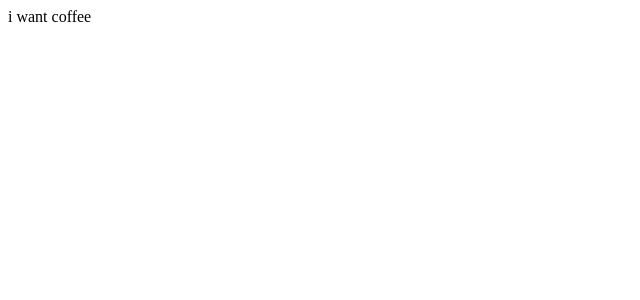
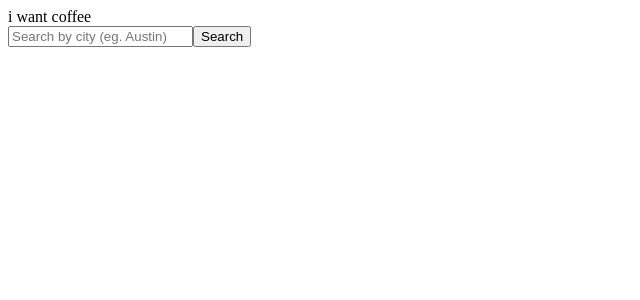
Before and after one commit to frillizard/i-want-boba, a React app: page / in a window 1280 px wide. Shown: the top 300 px of the page, without its empty margins (0-640 px from the left). Built offline with nearby package versions, Linux system fonts and the light colour scheme; the HTML template or start-up script is replaced by a standard one.

Commit message:
Added basic search bar

```diff
--- a/client/src/App.jsx
+++ b/client/src/App.jsx
@@ -1,6 +1,7 @@
 import React from 'react';
 import ReactDOM from 'react-dom';
 import Coffee from './components/Coffee.jsx';
+import Search from './components/Search.jsx';
 
 class App extends React.Component {
   constructor() {
@@ -13,6 +14,7 @@ class App extends React.Component {
     return (
       <div>
         <Coffee />
+        <Search />
       </div>
     )
   };
--- /dev/null
+++ b/client/src/components/Search.jsx
@@ -0,0 +1,36 @@
+import React from 'react';
+
+class Search extends React.Component{
+  constructor() {
+    super();
+    this.state = {
+      search: ''
+    };
+  };
+
+  handleChange(e) {
+    this.setState({
+      search: e.target.value
+    })
+  };
+
+  render() {
+    return (
+      <div>
+        <form>
+          <label htmlFor='search'></label>
+          <input
+            id='search'
+            type='search'
+            placeholder='Search by city (eg. Austin)'
+            value={this.state.search}
+            onChange={this.handleChange.bind(this)}
+          ></input>
+          <button type='submit'>Search</button>
+        </form>
+      </div>
+    )
+  }
+}
+
+export default Search;
```
